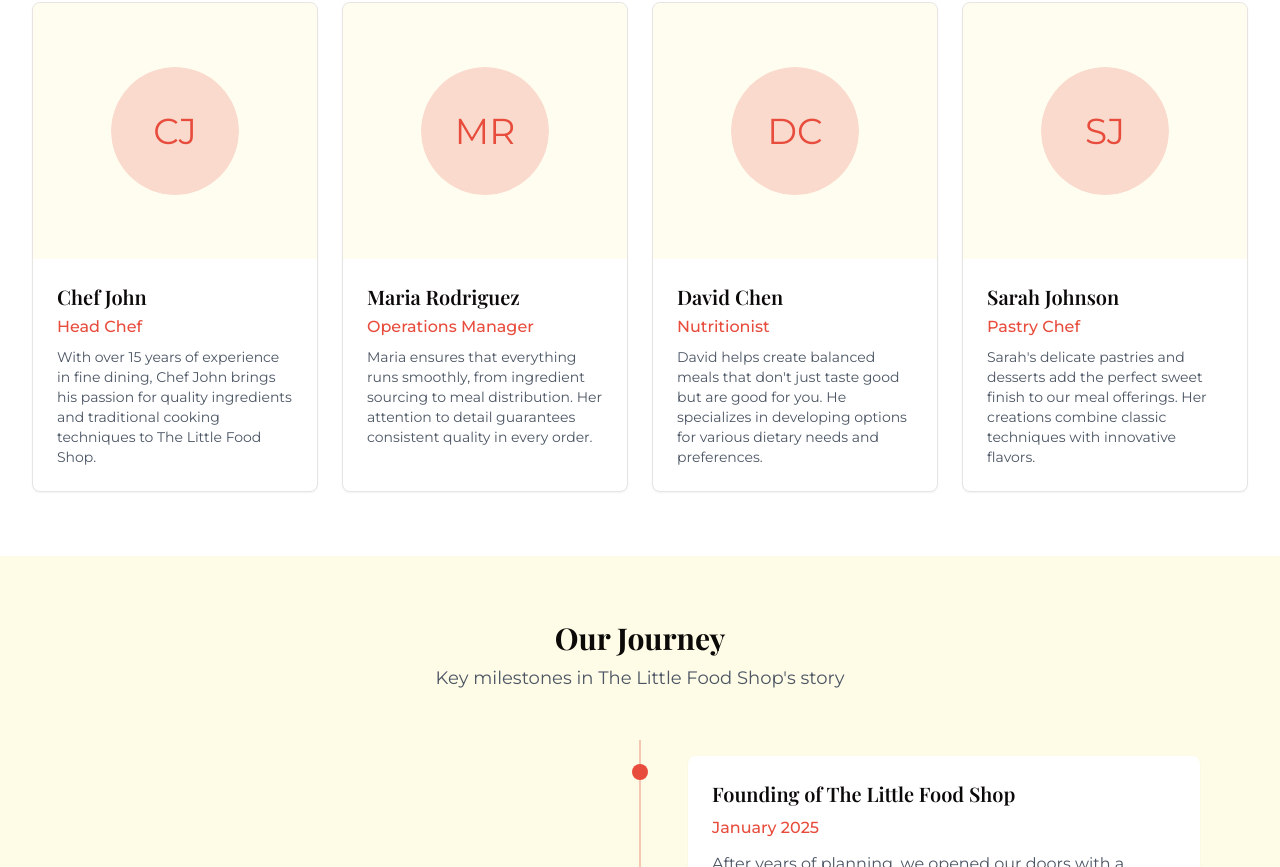
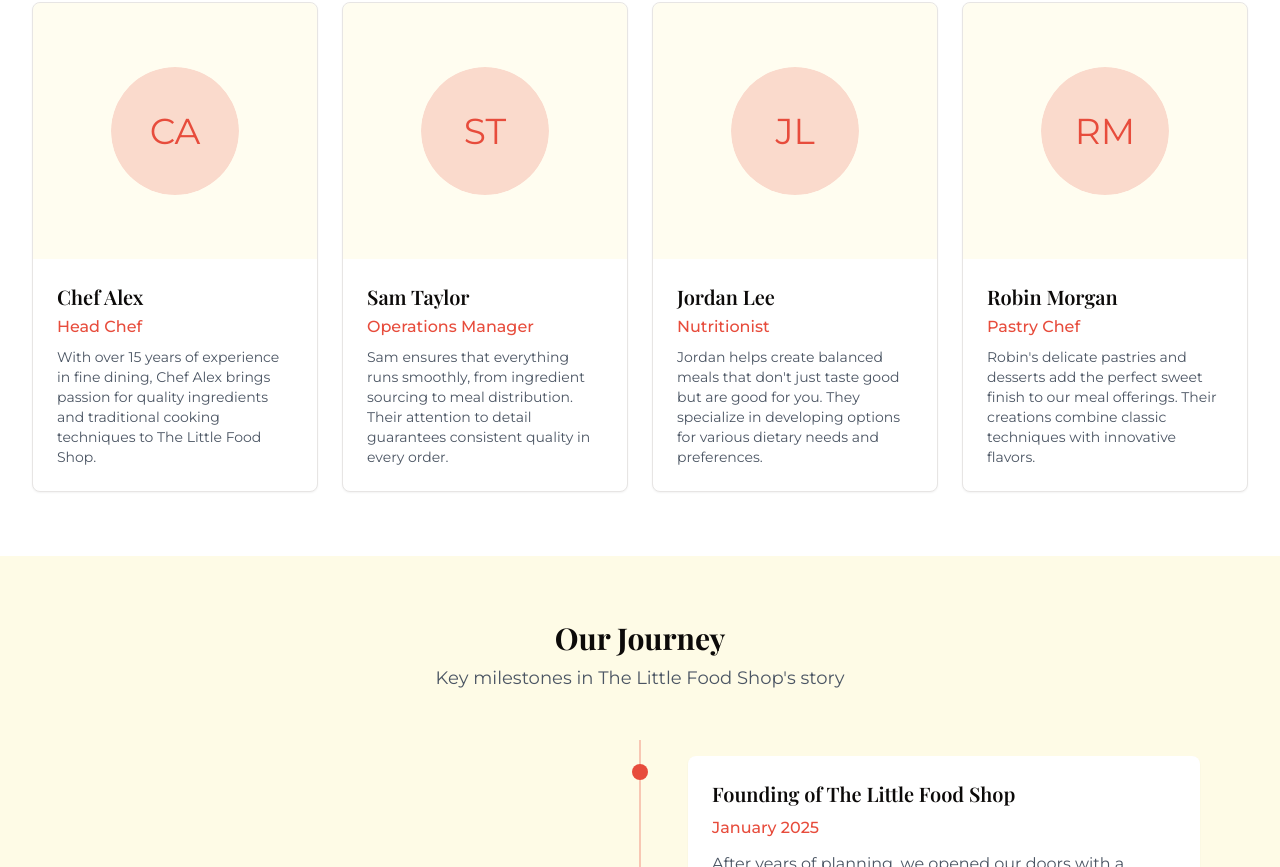
Before and after one commit to Desi790/little-food-shop-website, a React (Vite) app: page /about in a window 1280 px wide. Shown: the part 1170-2037 px from the top of the page. Built offline with nearby package versions, Linux system fonts and the light colour scheme.

Commit message:
Refactor: Use pseudo names on About page
Replaced real names with pseudo names on the About page.

```diff
--- a/src/pages/About.tsx
+++ b/src/pages/About.tsx
@@ -8,28 +8,28 @@ import { Avatar, AvatarFallback } from "@/components/ui/avatar";
 // Team member data
 const teamMembers = [
   {
-    name: "Chef John",
+    name: "Chef Alex",
     title: "Head Chef",
-    bio: "With over 15 years of experience in fine dining, Chef John brings his passion for quality ingredients and traditional cooking techniques to The Little Food Shop.",
-    initials: "CJ"
+    bio: "With over 15 years of experience in fine dining, Chef Alex brings passion for quality ingredients and traditional cooking techniques to The Little Food Shop.",
+    initials: "CA"
   },
   {
-    name: "Maria Rodriguez",
+    name: "Sam Taylor",
     title: "Operations Manager",
-    bio: "Maria ensures that everything runs smoothly, from ingredient sourcing to meal distribution. Her attention to detail guarantees consistent quality in every order.",
-    initials: "MR"
+    bio: "Sam ensures that everything runs smoothly, from ingredient sourcing to meal distribution. Their attention to detail guarantees consistent quality in every order.",
+    initials: "ST"
   },
   {
-    name: "David Chen",
+    name: "Jordan Lee",
     title: "Nutritionist",
-    bio: "David helps create balanced meals that don't just taste good but are good for you. He specializes in developing options for various dietary needs and preferences.",
-    initials: "DC"
+    bio: "Jordan helps create balanced meals that don't just taste good but are good for you. They specialize in developing options for various dietary needs and preferences.",
+    initials: "JL"
   },
   {
-    name: "Sarah Johnson",
+    name: "Robin Morgan",
     title: "Pastry Chef",
-    bio: "Sarah's delicate pastries and desserts add the perfect sweet finish to our meal offerings. Her creations combine classic techniques with innovative flavors.",
-    initials: "SJ"
+    bio: "Robin's delicate pastries and desserts add the perfect sweet finish to our meal offerings. Their creations combine classic techniques with innovative flavors.",
+    initials: "RM"
   }
 ];
 
```
